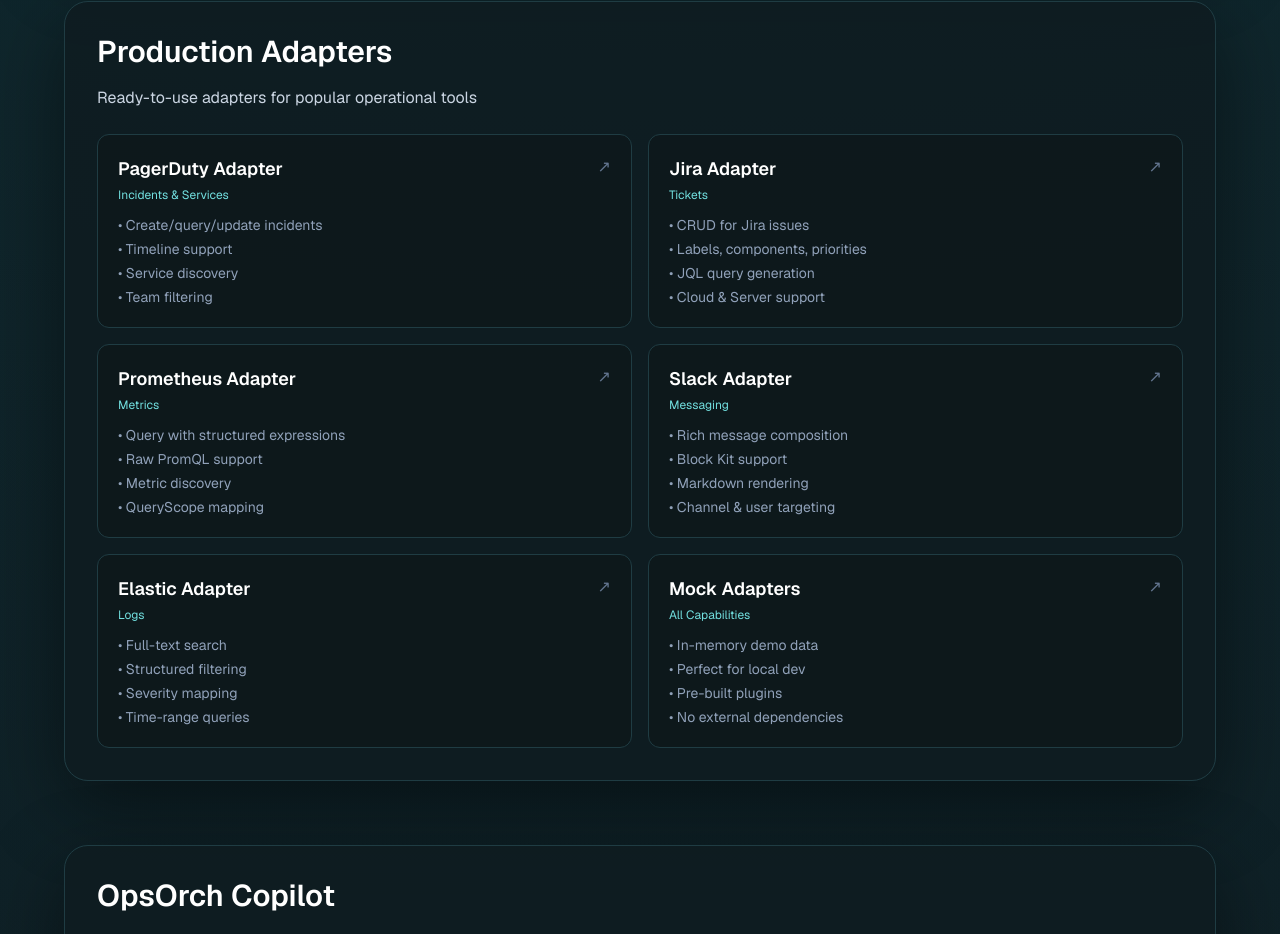
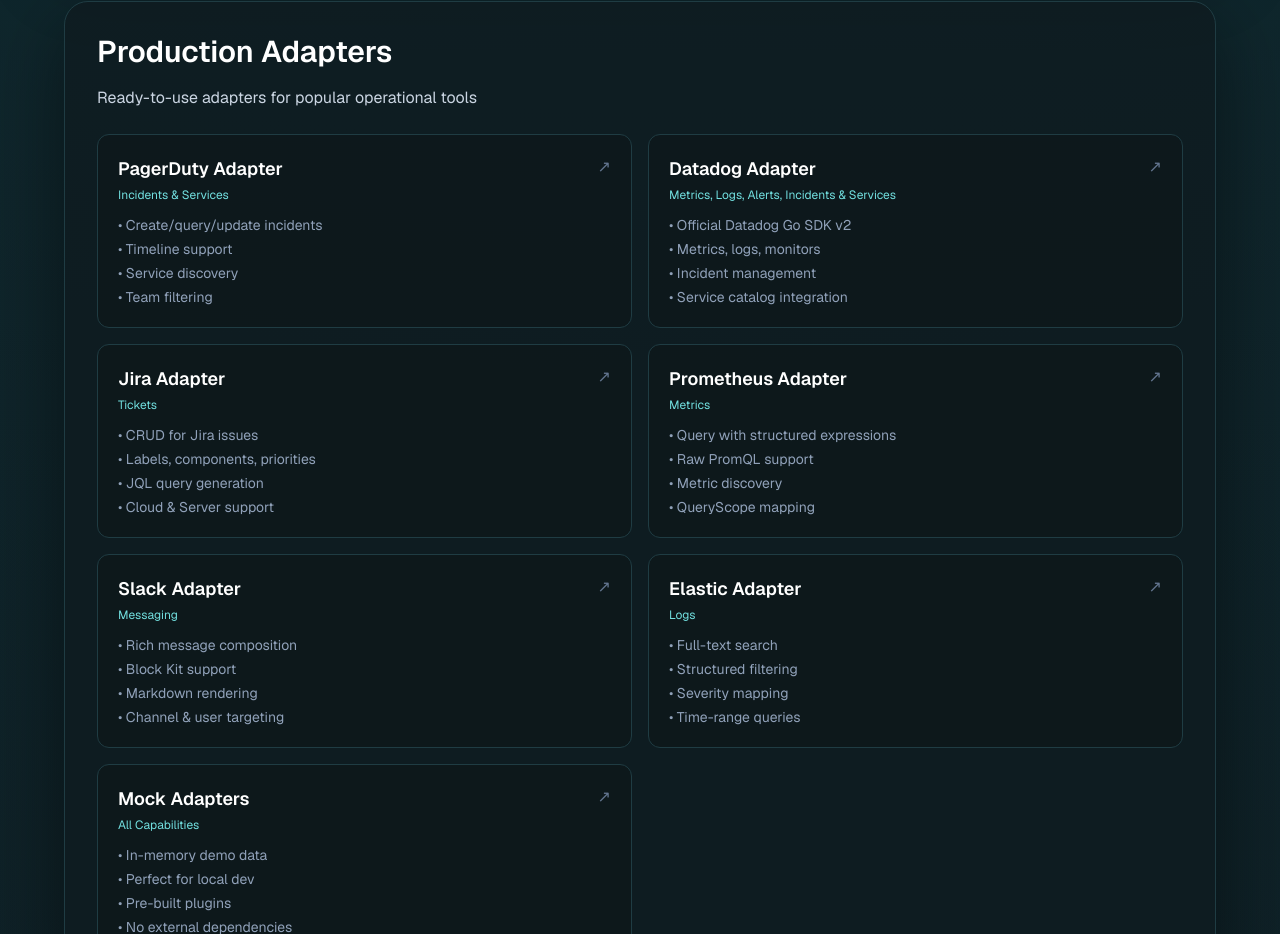
Before and after one commit to OpsOrch/opsorch-com, a Next.js app: page /docs in a window 1280 px wide. Shown: the part 2091-3025 px from the top of the page. Built offline with nearby package versions, Linux system fonts and the light colour scheme.

Commit message:
Updated docs page with datadog adapter

```diff
--- a/app/docs/page.tsx
+++ b/app/docs/page.tsx
@@ -210,6 +210,27 @@
                                 <li>• Timeline support</li>
                                 <li>• Service discovery</li>
                                 <li>• Team filtering</li>
+                            </ul>
+                        </Link>
+
+                        <Link
+                            href="https://github.com/OpsOrch/opsorch-datadog-adapter"
+                            target="_blank"
+                            rel="noopener noreferrer"
+                            className="rounded-xl border border-[#1f3c43] bg-[#0d1416]/50 p-5 transition hover:-translate-y-1 hover:border-[#55cfd0]"
+                        >
+                            <div className="flex items-start justify-between">
+                                <div>
+                                    <h3 className="text-lg font-semibold text-white">Datadog Adapter</h3>
+                                    <p className="mt-1 text-xs text-[#72e0e0]">Metrics, Logs, Alerts, Incidents & Services</p>
+                                </div>
+                                <span className="text-slate-500">↗</span>
+                            </div>
+                            <ul className="mt-3 space-y-1 text-sm text-slate-400">
+                                <li>• Official Datadog Go SDK v2</li>
+                                <li>• Metrics, logs, monitors</li>
+                                <li>• Incident management</li>
+                                <li>• Service catalog integration</li>
                             </ul>
                         </Link>
 
--- a/app/page.tsx
+++ b/app/page.tsx
@@ -25,6 +25,11 @@
     name: "opsorch-pagerduty-adapter",
     description: "Production-ready PagerDuty adapter that integrates with PagerDuty REST API v2 for creating, querying, and managing incidents, and discovering services.",
     focus: "PagerDuty",
+  },
+  {
+    name: "opsorch-datadog-adapter",
+    description: "Production-ready Datadog adapter using official Go SDK v2 for metrics, logs, monitors, incidents, and service catalog integration.",
+    focus: "Datadog",
   },
   {
     name: "opsorch-jira-adapter",
--- a/package.json
+++ b/package.json
@@ -10,7 +10,7 @@
     "lint": "eslint"
   },
   "dependencies": {
-    "next": "16.0.3",
+    "next": "^16.0.7",
     "react": "19.2.0",
     "react-dom": "19.2.0"
   },
```
Also changed, not shown: 1 other file (tests, documents, lock files or other folders).
